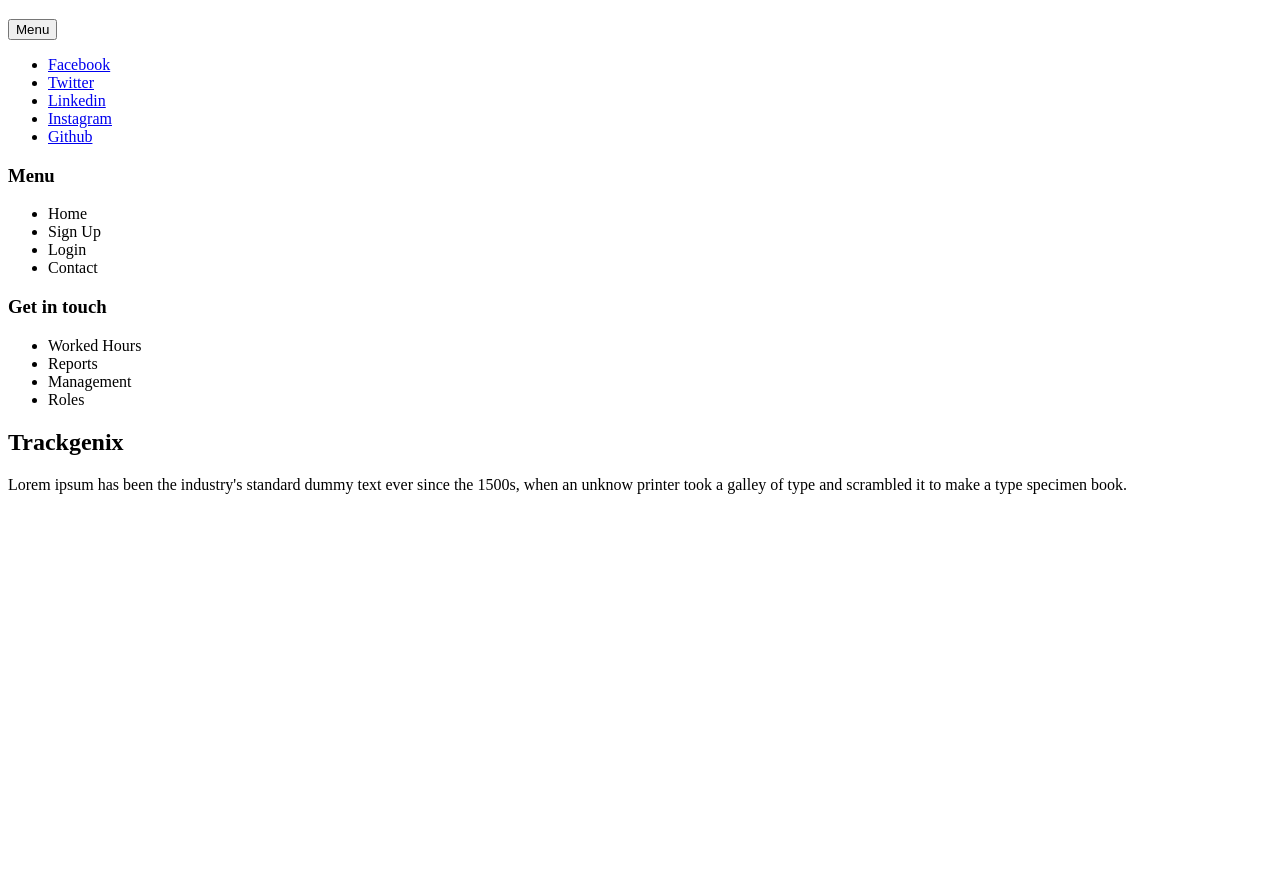
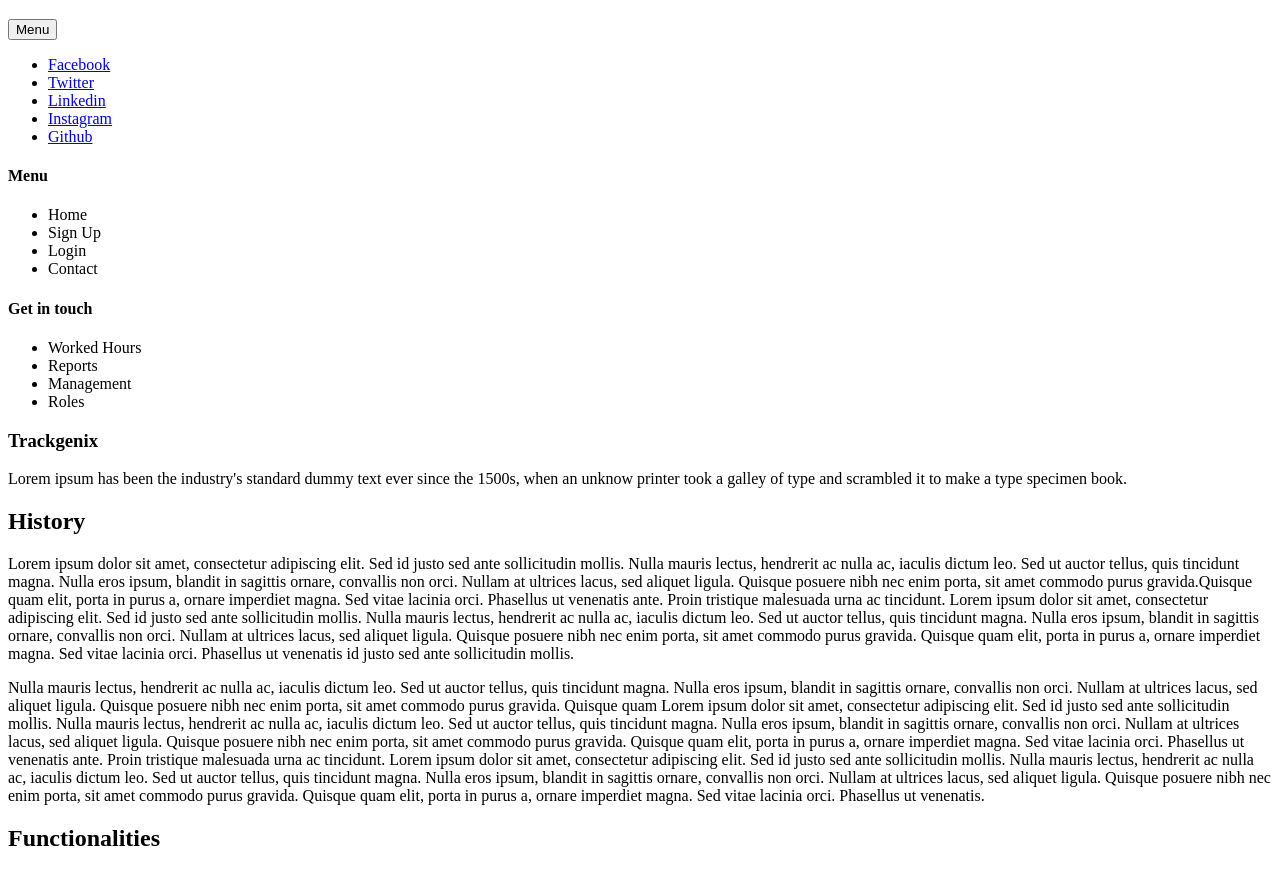
Before and after one commit to JulianaCastellano/BaSP-M2022-Etapa-1, a plain HTML site: page index.html in a window 1280 px wide. Shown: the part 61-933 px from the top of the page. Before the commit the page ends 800 px from the top, so only its background shows below. Drawn offline with Linux system fonts and the light colour scheme.

Commit message:
Content 1

```diff
--- a/index.html
+++ b/index.html
@@ -26,7 +26,7 @@
                <a href="https://github.com/">Github</a>
            </li>
        </ul>
-       <h3>Menu</h3>
+       <h4>Menu</h4>
        <ul>
            <li>
                Home
@@ -41,7 +41,7 @@
                Contact
            </li>
        </ul>
-       <h3>Get in touch</h3>
+       <h4>Get in touch</h4>
        <ul>
            <li>
                Worked Hours
@@ -56,12 +56,53 @@
                Roles
            </li>
        </ul>
-       <h2>Trackgenix</h2>
+       <h3>Trackgenix</h3>
        <p>
            Lorem ipsum has been the industry's standard dummy text ever
            since the 1500s, when an unknow printer took a galley of type
            and scrambled it to make a type specimen book.
        </p>
+        <h2>History</h2>
+        <p>
+            Lorem ipsum dolor sit amet, consectetur adipiscing elit. Sed id
+            justo sed ante sollicitudin mollis. Nulla mauris lectus, hendrerit
+            ac nulla ac, iaculis dictum leo. Sed ut auctor tellus, quis tincidunt
+            magna. Nulla eros ipsum, blandit in sagittis ornare, convallis non
+            orci. Nullam at ultrices lacus, sed aliquet ligula. Quisque posuere
+            nibh nec enim porta, sit amet commodo purus gravida.Quisque quam elit,
+            porta in purus a, ornare imperdiet magna. Sed vitae lacinia orci.
+            Phasellus ut venenatis ante. Proin tristique malesuada urna ac tincidunt.
+            Lorem ipsum dolor sit amet, consectetur adipiscing elit. Sed id justo sed
+            ante sollicitudin mollis. Nulla mauris lectus, hendrerit ac nulla ac,
+            iaculis dictum leo. Sed ut auctor tellus, quis tincidunt magna.
+            Nulla eros ipsum, blandit in sagittis ornare, convallis non orci.
+            Nullam at ultrices lacus, sed aliquet ligula. Quisque posuere nibh nec
+            enim porta, sit amet commodo purus gravida. Quisque quam elit, porta in
+            purus a, ornare imperdiet magna. Sed vitae lacinia orci. Phasellus ut
+            venenatis id justo sed ante sollicitudin mollis.
+        </p>
+        <p>
+            Nulla mauris lectus, hendrerit ac nulla ac, iaculis dictum leo. Sed ut
+            auctor tellus, quis tincidunt magna. Nulla eros ipsum, blandit in sagittis
+            ornare, convallis non orci. Nullam at ultrices lacus, sed aliquet ligula.
+            Quisque posuere nibh nec enim porta, sit amet commodo purus gravida.
+            Quisque quam Lorem ipsum dolor sit amet, consectetur adipiscing elit. Sed
+            id justo sed ante sollicitudin mollis. Nulla mauris lectus, hendrerit ac
+            nulla ac, iaculis dictum leo. Sed ut auctor tellus, quis tincidunt magna.
+            Nulla eros ipsum, blandit in sagittis ornare, convallis non orci. Nullam at
+            ultrices lacus, sed aliquet ligula. Quisque posuere nibh nec enim porta, sit
+            amet commodo purus gravida. Quisque quam elit, porta in purus a, ornare
+            imperdiet magna. Sed vitae lacinia orci. Phasellus ut venenatis ante. Proin
+            tristique malesuada urna ac tincidunt. Lorem ipsum dolor sit amet, consectetur
+            adipiscing elit. Sed id justo sed ante sollicitudin mollis. Nulla mauris lectus,
+            hendrerit ac nulla ac, iaculis dictum leo. Sed ut auctor tellus, quis tincidunt
+            magna. Nulla eros ipsum, blandit in sagittis ornare, convallis non orci. Nullam
+            at ultrices lacus, sed aliquet ligula. Quisque posuere nibh nec enim porta, sit
+            amet commodo purus gravida. Quisque quam elit, porta in purus a, ornare imperdiet
+            magna. Sed vitae lacinia orci. Phasellus ut venenatis.
+        </p>
+        <h2>Functionalities</h2>
+
 
     </body>
 </html>
```
